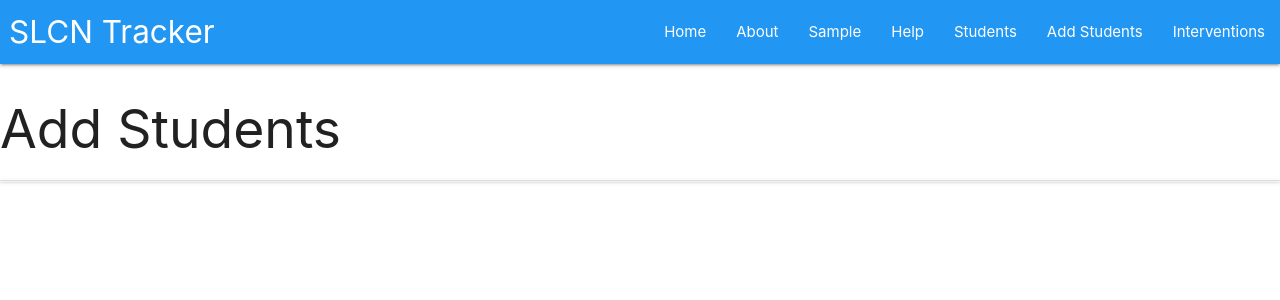
After one commit to Code-Institute-Submissions/milestone_3_project, a Flask app: page /add_students in a window 1280 px wide. The commit adds this page. Shown: the top 300 px of the page. Run offline with Flask 2, Linux system fonts and the light colour scheme; data that the repository does not hold is empty; some libraries are stand-ins or nearby versions.

Commit message:
Pages added with links and interventions data tested on interventions page

```diff
--- a/app.py
+++ b/app.py
@@ -23,6 +23,32 @@ def show_students():
     students = list(mongo.db.students.find())
     return render_template("students.html", students=students)
 
+@app.route("/")
+@app.route("/show_interventions")
+def show_interventions():
+    interventions = list(mongo.db.interventions.find())
+    return render_template("interventions.html", interventions=interventions)
+
+@app.route("/")
+@app.route("/home_page")
+def home_page():
+    return render_template("home.html")
+
+@app.route("/")
+@app.route("/sample_page")
+def sample_page():
+    return render_template("sample.html")
+
+@app.route("/")
+@app.route("/about_page")
+def about_page():
+    return render_template("about.html")
+
+@app.route("/")
+@app.route("/add_students")
+def add_students():
+    students = list(mongo.db.students.find())
+    return render_template("add.html", students=students)
 
 if __name__ == "__main__":
     app.run(host = os.environ.get("IP"),
--- a/static/css/styles.css
+++ b/static/css/styles.css
@@ -1,6 +1,4 @@
-body {
-    background-color: lightblue;
-}
+
 
 .left-align {
     padding-left: 9px;
--- /dev/null
+++ b/templates/add.html
@@ -0,0 +1,15 @@
+{% extends "base.html" %}
+{% block content %}
+
+    <h2> Add Students </h2>
+
+ <ul class="collapsible">
+         {% for student in students %}
+
+
+
+    {% endfor %}
+
+</ul>
+
+{% endblock %}
--- a/templates/base.html
+++ b/templates/base.html
@@ -17,19 +17,25 @@
             <a href="#" class="brand-logo">SLCN Tracker</a>
             <a href="#" data-target="mobile-demo" class="sidenav-trigger left"><i class="fas fa-bars"></i></a>
                 <ul class="right hide-on-med-and-down">
-                    <li><a href="#">Home</a></li>
-                    <li><a href="#">About</a></li>
+                    <li><a href="{{ url_for('home_page') }}">Home</a></li>
+                    <li><a href="{{ url_for('about_page') }}">About</a></li>
+                    <li><a href="{{ url_for('sample_page') }}">Sample</a></li>
                     <li><a href="#">Help</a></li>
-                    <li><a href="#">Login</a></li>
+                    <li><a href="{{ url_for('show_students') }}">Students</a></li>
+                    <li><a href="{{ url_for('add_students') }}">Add Students</a></li>
+                    <li><a href="{{ url_for('show_interventions') }}">Interventions</a></li>
                 </ul>
         </div>
     </nav>
 
     <ul class="sidenav" id="mobile-demo">
-        <li><a href="#">Home</a></li>
-        <li><a href="#">About</a></li>
+        <li><a href="{{ url_for('home_page') }}">Home</a></li>
+        <li><a href="{{ url_for('about_page') }}">About</a></li>
+        <li><a href="{{ url_for('sample_page') }}">Sample</a></li>
         <li><a href="#">Help</a></li>
-        <li><a href="#">Login</a></li>
+        <li><a href="{{ url_for('show_students') }}">Students</a></li>
+        <li><a href="{{ url_for('add_students') }}">Add Students</a></li>
+        <li><a href="{{ url_for('show_interventions') }}">Interventions</a></li>
     </ul>
 
 
```
Also changed, not shown: templates/about.html (added, +8 -0 lines), templates/home.html (added, +8 -0 lines), templates/interventions.html (added, +34 -0 lines), templates/sample.html (added, +8 -0 lines), templates/students.html (+23 -1 lines), templates/add_interventions.html (added).
